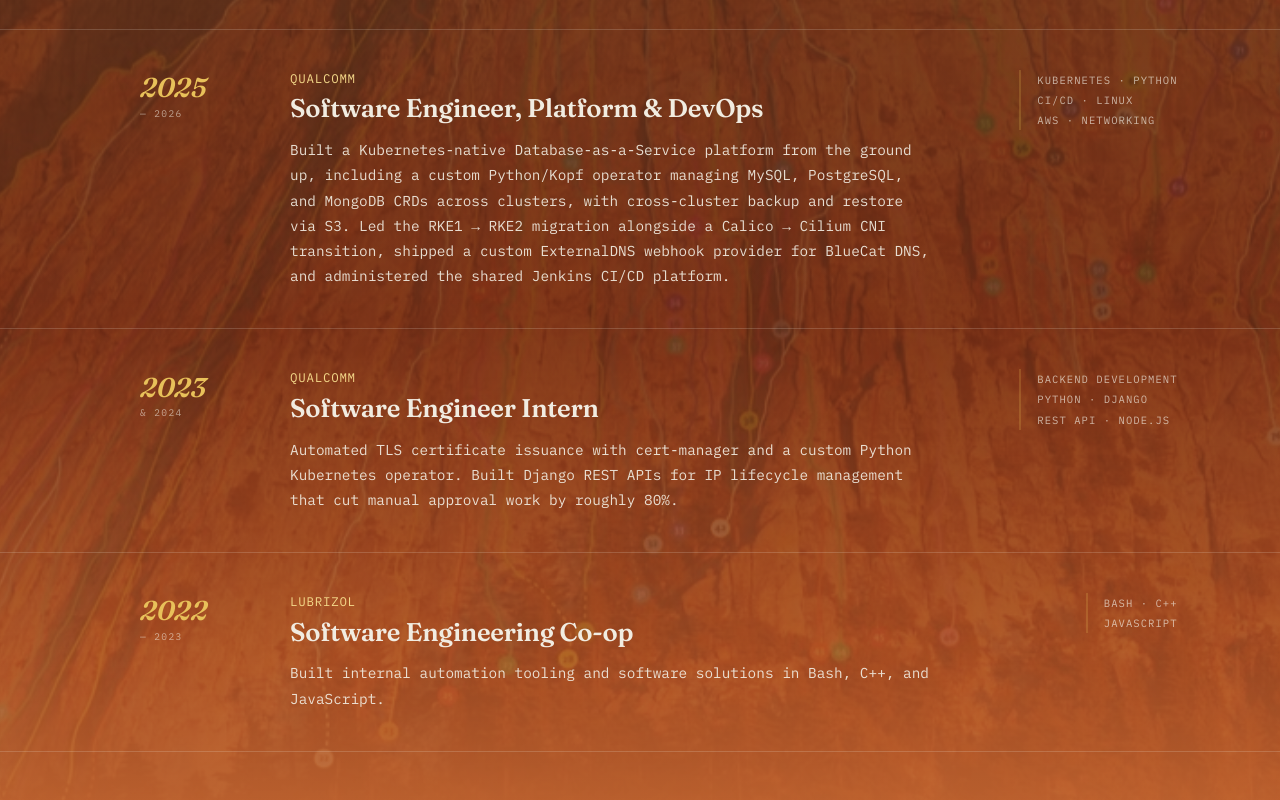
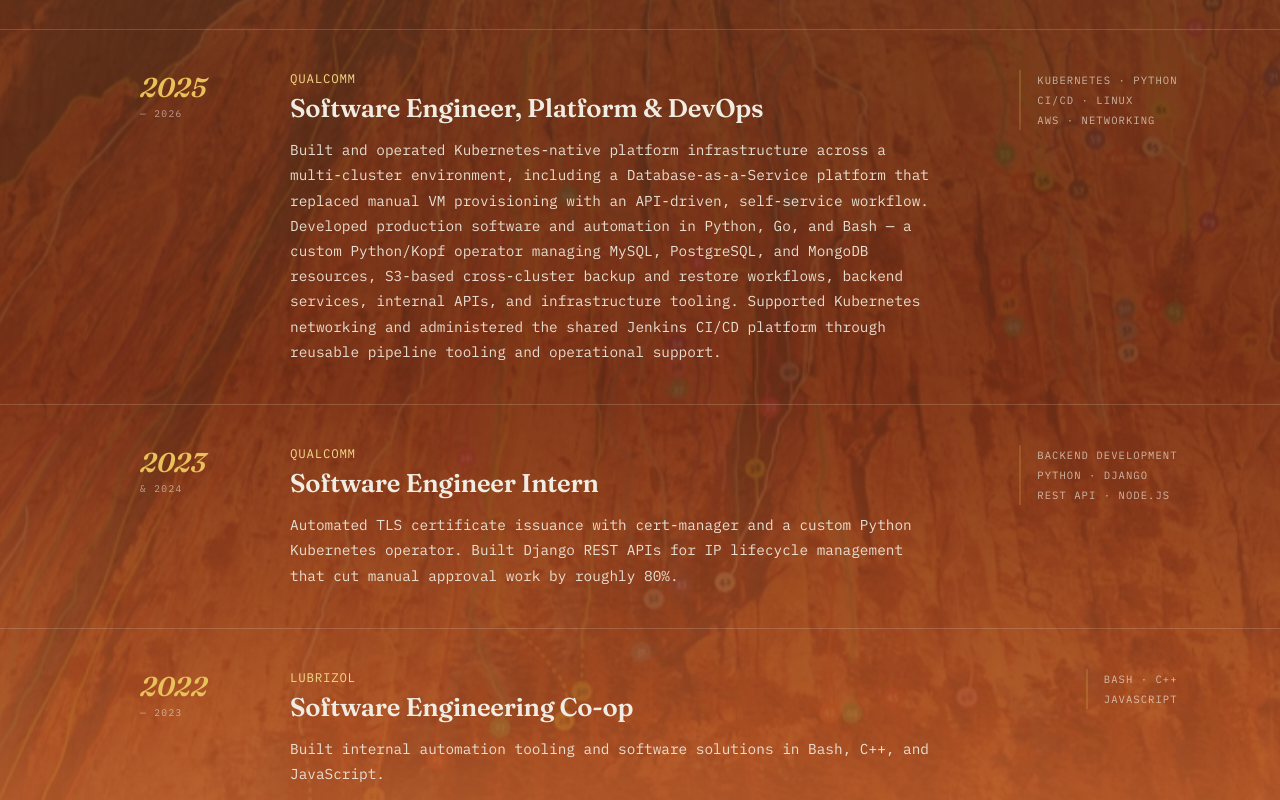
Before and after one commit to erikjearl/erikjearl.com, a React (Vite) app: page / in a window 1280 px wide. Shown: the part 2100-2900 px from the top of the page. Built offline with nearby package versions, Linux system fonts and the light colour scheme.

Commit message:
content: rewrite Qualcomm platform role description

```diff
--- a/src/content/jobs.ts
+++ b/src/content/jobs.ts
@@ -21,7 +21,7 @@
     yearNote: '— 2026',
     company: 'Qualcomm',
     title: 'Software Engineer, Platform & DevOps',
-    description: 'Built a Kubernetes-native Database-as-a-Service platform from the ground up, including a custom Python/Kopf operator managing MySQL, PostgreSQL, and MongoDB CRDs across clusters, with cross-cluster backup and restore via S3. Led the RKE1 → RKE2 migration alongside a Calico → Cilium CNI transition, shipped a custom ExternalDNS webhook provider for BlueCat DNS, and administered the shared Jenkins CI/CD platform.',
+    description: 'Built and operated Kubernetes-native platform infrastructure across a multi-cluster environment, including a Database-as-a-Service platform that replaced manual VM provisioning with an API-driven, self-service workflow. Developed production software and automation in Python, Go, and Bash — a custom Python/Kopf operator managing MySQL, PostgreSQL, and MongoDB resources, S3-based cross-cluster backup and restore workflows, backend services, internal APIs, and infrastructure tooling. Supported Kubernetes networking and administered the shared Jenkins CI/CD platform through reusable pipeline tooling and operational support.',
     stack: ['Kubernetes · Python', 'CI/CD · Linux', 'AWS · Networking'],
   },
   {
```
